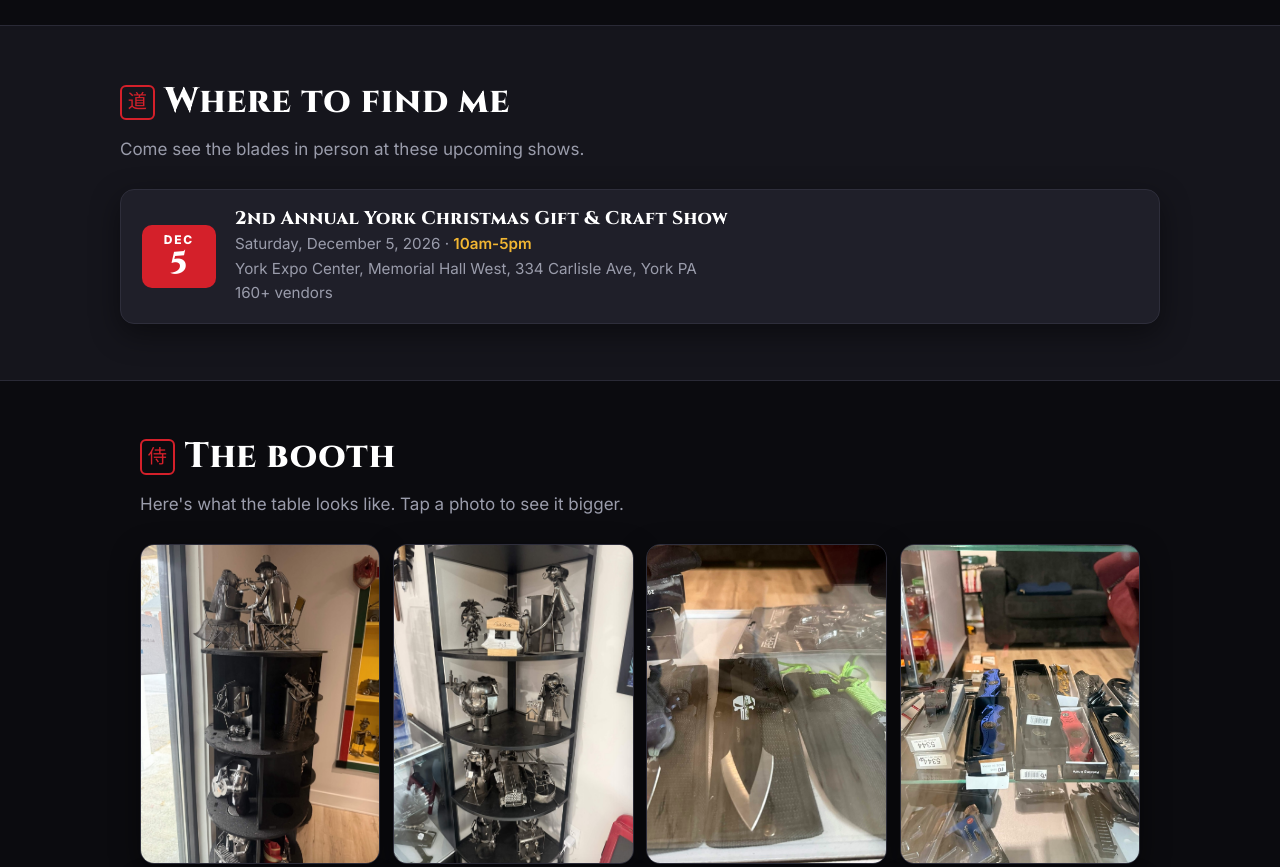
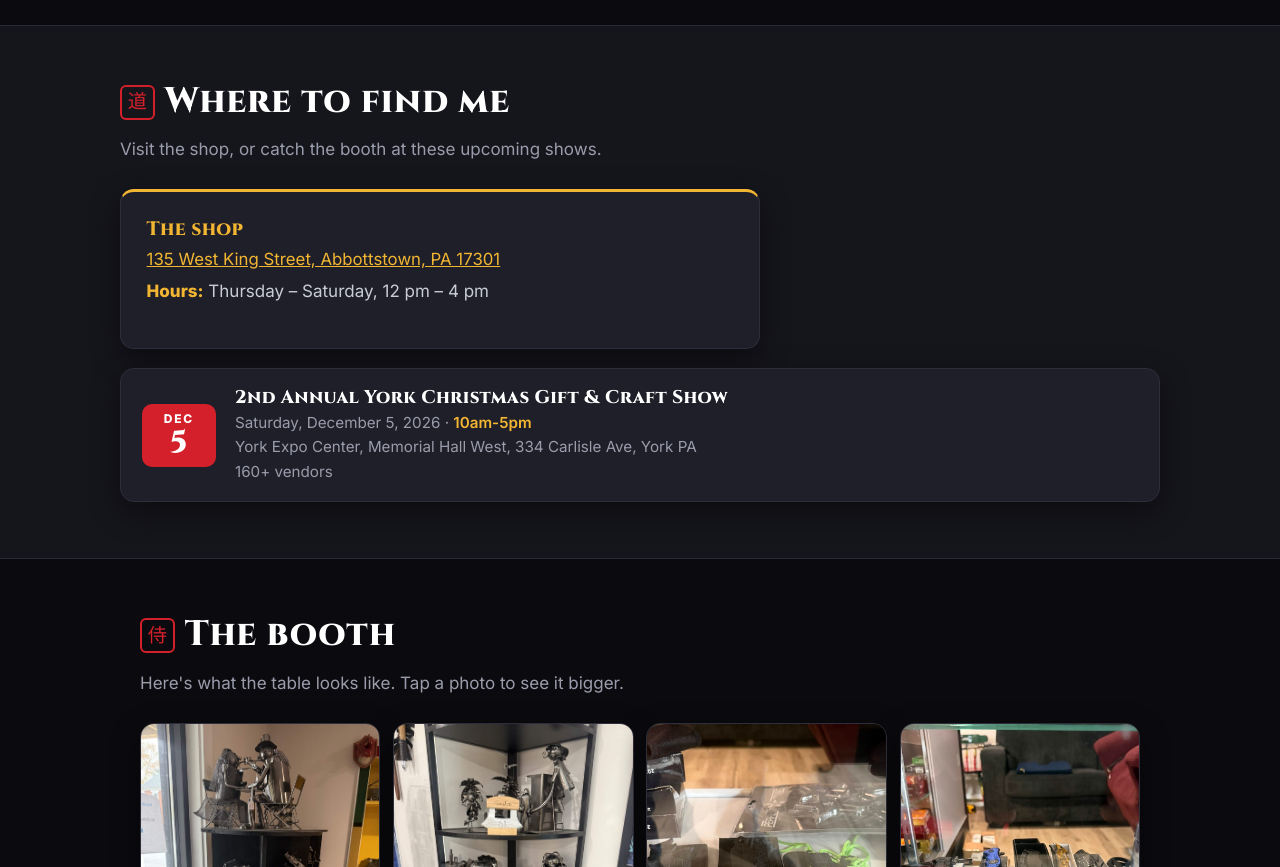
Before and after one commit to invalidprince/lynx-samurai, a plain HTML site: page index.html in a window 1280 px wide. Shown: the part 1600-2467 px from the top of the page. Drawn offline with Linux system fonts and the light colour scheme.

Commit message:
Add shop address and hours (Thu-Sat 12-4)

```diff
--- a/index.html
+++ b/index.html
@@ -21,7 +21,7 @@
     <p class="tagline">Collectible Swords <span aria-hidden="true">•</span> Armor <span aria-hidden="true">•</span> Display Pieces</p>
     <p class="blurb">Hand-picked katanas, fantasy and anime blades, and samurai armor you won't find at the mall. See them in person at shows across central PA, or message me to reserve a piece.</p>
     <div class="hero-cta">
-      <a class="btn btn-primary" href="#events">Where to find me</a>
+      <a class="btn btn-primary" href="#events">Visit the shop</a>
       <a class="btn btn-ghost" href="#contact">Reserve a piece</a>
     </div>
   </div>
@@ -64,7 +64,12 @@
 
   <section id="events" class="section section-alt" aria-labelledby="events-h">
     <h2 id="events-h"><span class="kanji" aria-hidden="true">道</span> Where to find me</h2>
-    <p class="section-sub">Come see the blades in person at these upcoming shows.</p>
+    <p class="section-sub">Visit the shop, or catch the booth at these upcoming shows.</p>
+    <div class="card storefront">
+      <h3>The shop</h3>
+      <p class="store-addr"><a href="https://maps.google.com/?q=135+W+King+St,+Abbottstown,+PA+17301">135 West King Street, Abbottstown, PA 17301</a></p>
+      <p class="store-hours"><strong>Hours:</strong> Thursday – Saturday, 12 pm – 4 pm</p>
+    </div>
     <div id="events-list" class="events" aria-live="polite" aria-busy="true">
       <p class="loading">Loading events…</p>
     </div>
@@ -108,7 +113,7 @@
 </main>
 
 <footer class="footer">
-  <p>© <span id="year">2026</span> Lynx Samurai · Central Pennsylvania</p>
+  <p>© <span id="year">2026</span> Lynx Samurai · 135 West King Street, Abbottstown, PA 17301 · Thu–Sat 12–4 pm</p>
 </footer>
 <dialog id="lightbox" class="lightbox" aria-label="Photo viewer">
   <button type="button" class="lb-btn lb-close" aria-label="Close photo">✕</button>
--- a/style.css
+++ b/style.css
@@ -101,3 +101,9 @@ input:focus,textarea:focus{border-color:var(--gold)}
 .social{margin-top:1.4rem;color:var(--muted)}
 .footer{text-align:center;padding:2rem 1rem;color:var(--muted);font-size:.9rem;border-top:3px solid var(--red)}
 @media (max-width:520px){.event{grid-template-columns:1fr}.event-date{justify-self:start}}
+
+.storefront{margin-bottom:1.2rem;border-top:3px solid var(--gold)}
+.storefront h3{color:var(--gold);font-size:1.2rem;margin-bottom:.4rem}
+.store-addr{font-size:1.05rem;margin-bottom:.3rem}
+.store-hours{color:var(--steel)}
+.store-hours strong{color:var(--gold)}
```
